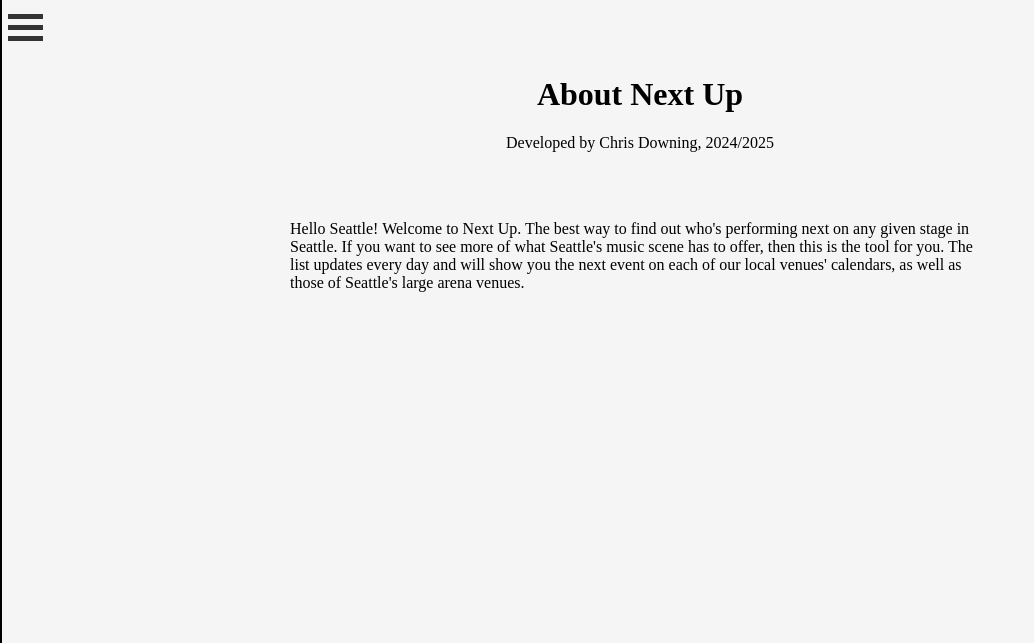
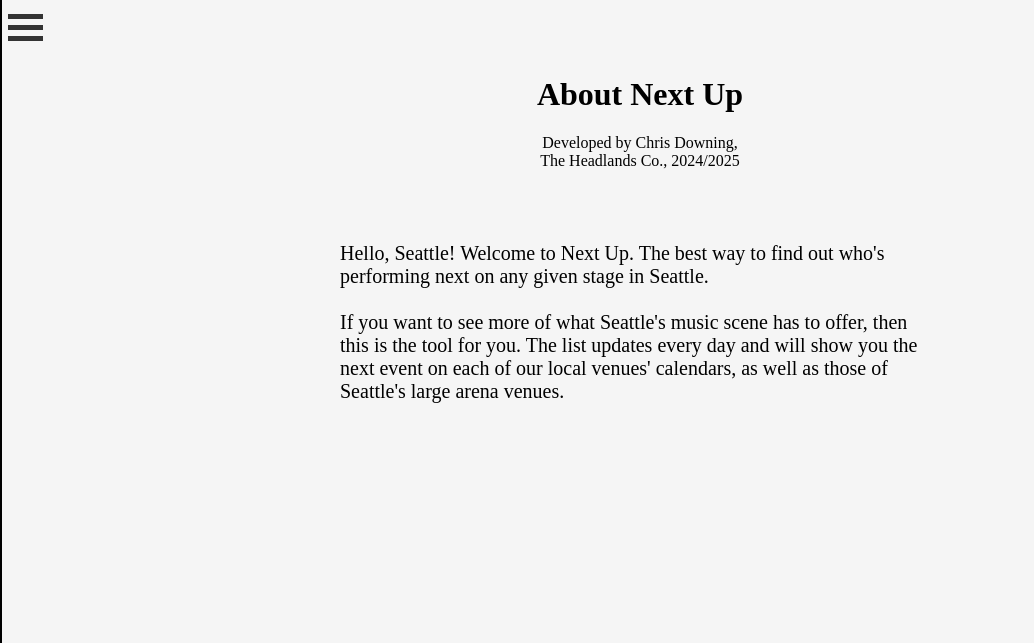
Before and after one commit to BobcatBlue/Next-Up-Seattle, a Flask app: page /About_Us in a window 1280 px wide. Shown: the top 643 px of the page, without its empty margins (0-1034 px from the left). Run offline with Flask 3, Linux system fonts and the light colour scheme; parts of the project's set-up code (start-up, migrations or seed data) failed here and were passed over.

Commit message:
Small update to the About page.

```diff
--- a/templates/About.html
+++ b/templates/About.html
@@ -3,12 +3,15 @@
 {% block title %}About Us{% endblock %}
 
 {% block content %}
+
 <h1>About Next Up</h1>
-<p style="text-align: center;">Developed by Chris Downing, 2024/2025</p>
+<p style="text-align: center;">Developed by Chris Downing,
+    <br>The Headlands Co., 2024/2025</p>
 <br><br>
-<div>
-    <p class="box">Hello Seattle!  Welcome to Next Up.  The best way to find out who's performing next on
-        any given stage in Seattle.  If you want to see more of what Seattle's music scene has to offer,
+<div style="max-width: 600px; font-size: 20px;">
+    <p class="box">Hello, Seattle!  Welcome to Next Up.  The best way to find out who's performing next on
+        any given stage in Seattle.
+        <br><br>If you want to see more of what Seattle's music scene has to offer,
         then this is the tool for you.  The list updates every day and will show you the next event
         on each of our local venues' calendars, as well as those of Seattle's large arena venues.
     </p>
```
Also changed, not shown: static/Next Up Seattle Map 1.PNG (deleted), static/Slice 1.jpg (deleted), static/Slice 1.svg (deleted).
